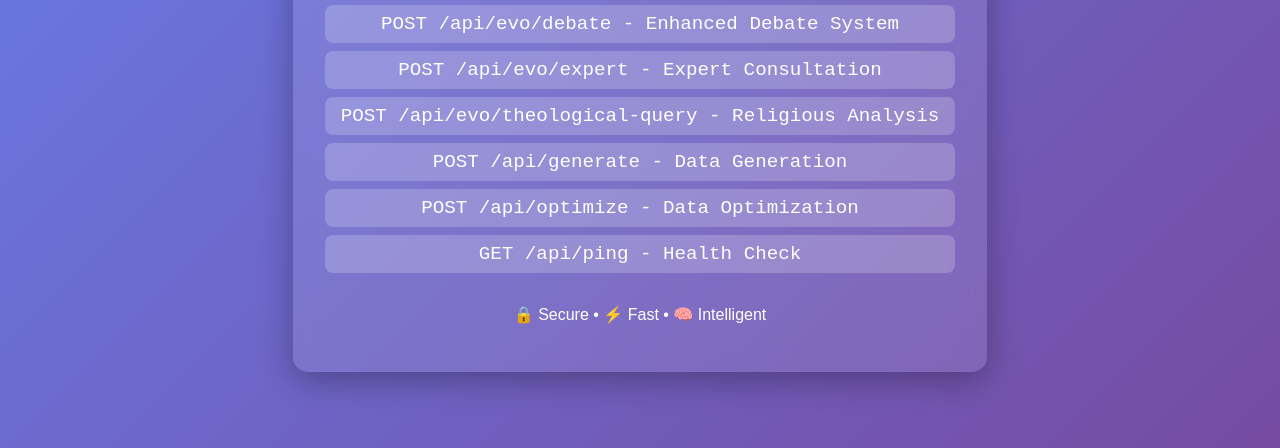
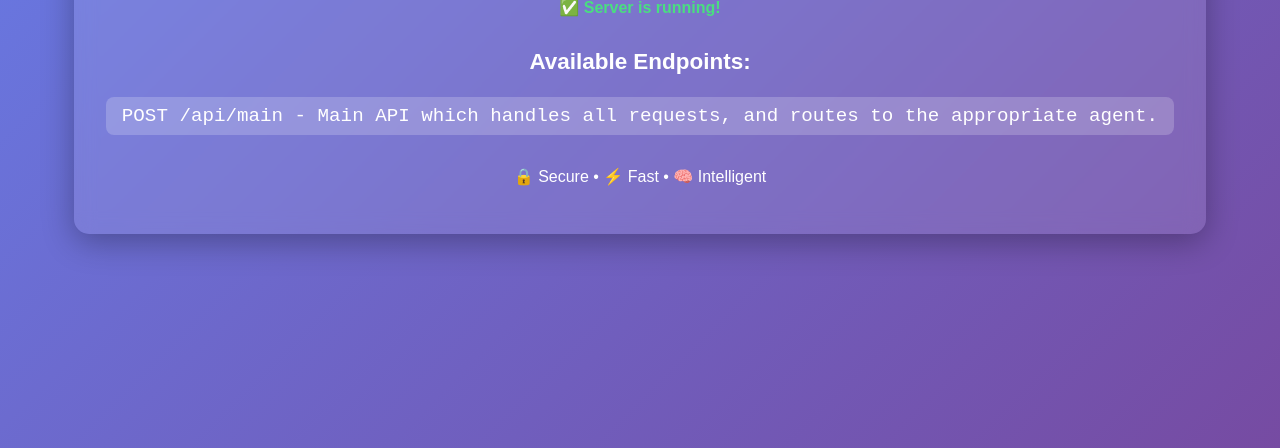
Before and after one commit to sk-codelink/ceo, a website: page public/index.html in a window 1280 px wide. Shown: the part 352-800 px from the top of the page. Drawn offline with Linux system fonts and the light colour scheme.

Commit message:
Update index.html

```diff
--- a/public/index.html
+++ b/public/index.html
@@ -53,13 +53,7 @@
 
         <div class="api-info">
             <h3>Available Endpoints:</h3>
-            <div class="endpoint">POST /api/evo/swarm - Multi-Agent Processing</div>
-            <div class="endpoint">POST /api/evo/debate - Enhanced Debate System</div>
-            <div class="endpoint">POST /api/evo/expert - Expert Consultation</div>
-            <div class="endpoint">POST /api/evo/theological-query - Religious Analysis</div>
-            <div class="endpoint">POST /api/generate - Data Generation</div>
-            <div class="endpoint">POST /api/optimize - Data Optimization</div>
-            <div class="endpoint">GET /api/ping - Health Check</div>
+            <div class="endpoint">POST /api/main - Main API which handles all requests, and routes to the appropriate agent.</div>
         </div>
 
         <p>🔒 Secure • ⚡ Fast • 🧠 Intelligent</p>
```
